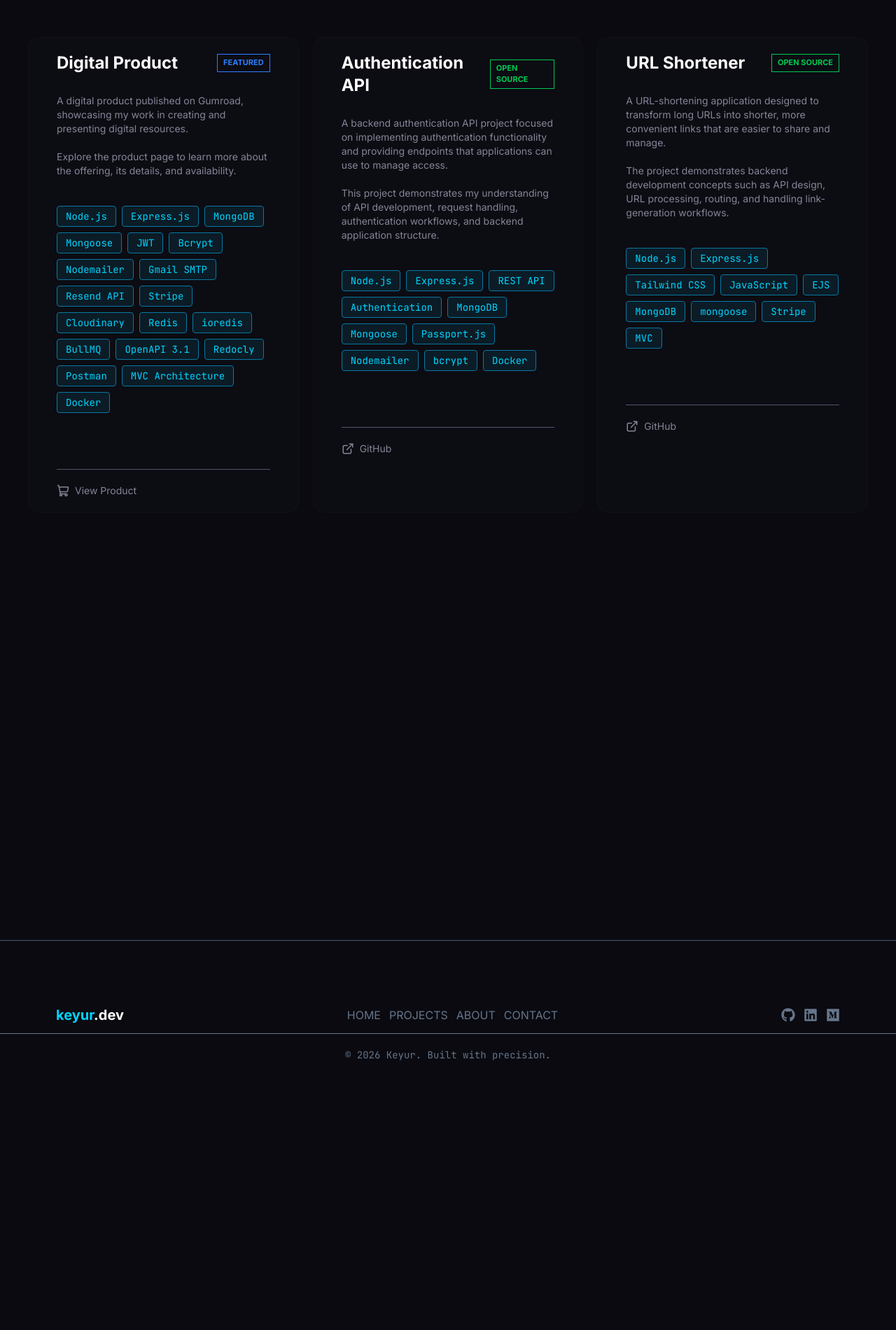
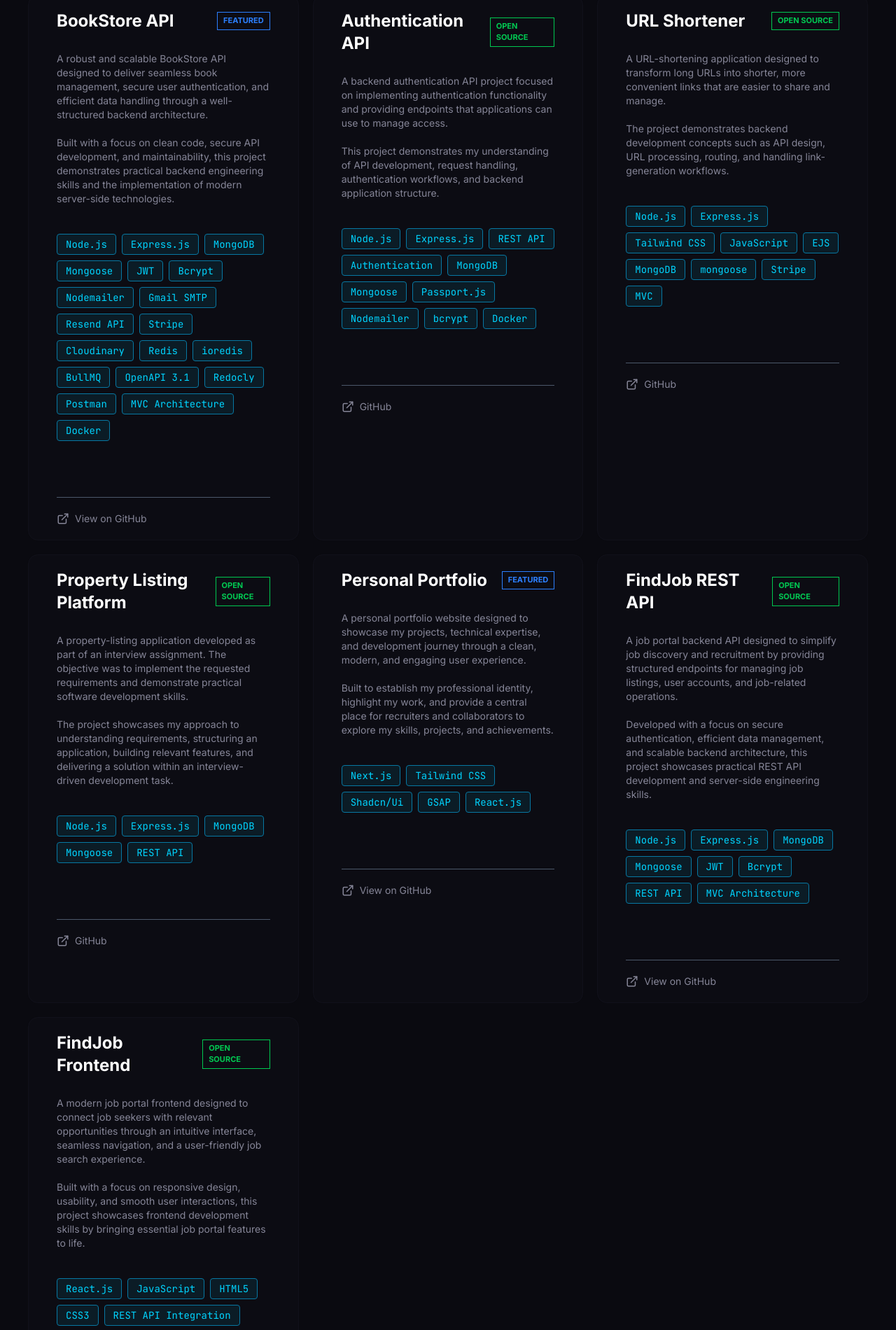
Before and after one commit to PanchalKeyur0806/Portfolio, a Next.js app: page /projects in a window 1280 px wide. Shown: the part 540-2440 px from the top of the page at 70% size. Before the commit the page ends 2184 px from the top, so only its background shows below. Built offline with nearby package versions, Linux system fonts and the light colour scheme.

Commit message:
improved user interactions

```diff
--- a/src/app/projects/page.tsx
+++ b/src/app/projects/page.tsx
@@ -55,7 +55,6 @@ const Projects = () => {
             scrollTrigger: {
               trigger: card,
               start: "top 80%",
-              toggleActions: "play none none reverse",
             },
           },
         );
@@ -65,6 +64,8 @@ const Projects = () => {
       scope: sectionRef,
     },
   );
+
+  const filteredProjects = active === "ALL" ? projects : projects.filter((project) => project.tag === active)
 
   return (
     <main className="min-h-screen w-full" ref={sectionRef}>
@@ -83,15 +84,15 @@ const Projects = () => {
       <ProjectSection
         active={active}
         setActive={setActive}
-        length={projects.length}
+        length={filteredProjects.length}
       />
 
       {/* Project Lists */}
       <section
         ref={projectsRef}
-        className="sm:px-10 px-3 mt-30 mb-20 pb-2 grid grid-cols-1 md:grid-cols-2 lg:grid-cols-3 gap-5 border-b  border-[#4C586A] "
+        className="sm:px-10 px-3 mt-30 pb-20 pb-2 grid grid-cols-1 md:grid-cols-2 lg:grid-cols-3 gap-5 border-b  border-[#4C586A] "
       >
-        {projects.map((project) => (
+        {filteredProjects.map((project) => (
           <Card
             key={project.name}
             className="project-card bg-[#0C0C13] px-3 md:px-6 py-5 mt-10 md:mt-0 border border-[#11111B] font-sans hover:border-[#00D4FF] hover:shadow-[rgba(0,212,255,0.25)_0px_0px_5px_0px,rgba(0,212,255,0.15)_0px_0px_1px_0px] cursor-default"
--- a/src/components/custom/AboutHome.tsx
+++ b/src/components/custom/AboutHome.tsx
@@ -78,7 +78,17 @@ const AboutHome = () => {
       </div>
 
       <div className="mt-10">
-        <Button className="bg-[#00D4FF] text-black px-10 py-6 cursor-pointer rounded text-[18px] hover:bg-[#00d4ff] flex items-center gap-2">
+        <Button
+          onClick={() => {
+            const link = document.createElement("a");
+            link.href = "/Keyur Panchal Resume.pdf";
+            link.download = "Keyur Panchal Resume.pdf";
+            document.body.appendChild(link);
+            link.click();
+            document.body.removeChild(link);
+          }}
+          className="bg-[#00D4FF] text-black px-10 py-6 cursor-pointer rounded text-[18px] hover:bg-[#00d4ff] flex items-center gap-2"
+        >
           <FaDownload />
           <span>Download Resume</span>
         </Button>
--- a/src/components/custom/ContactForm.tsx
+++ b/src/components/custom/ContactForm.tsx
@@ -78,8 +78,7 @@ const ContactForm = () => {
             duration: 0.4,
             scrollTrigger: {
               trigger: elem,
-              start: "top 60%",
-              toggleActions: "play none none reverse",
+              start: "top 75%",
             },
           },
         );
@@ -98,7 +97,6 @@ const ContactForm = () => {
           scrollTrigger: {
             trigger: formRef.current,
             start: "top 60%",
-            toggleActions: "play none none reverse",
           },
         },
       );
--- a/src/components/custom/Footer.tsx
+++ b/src/components/custom/Footer.tsx
@@ -23,7 +23,7 @@ const Footer = () => {
           ease: "power2.in",
           scrollTrigger: {
             trigger: footerRef.current,
-            start: "top 80%",
+            start: "top 95%",
           },
         },
       );
@@ -43,8 +43,10 @@ const Footer = () => {
           {/* name */}
           <div>
             <p className="font-bold text-xl">
-              <span className="text-[#00d4ff]">keyur</span>
-              <span>.dev</span>
+               <Link href="/">
+            <span className="text-[#00D4FF]">keyur</span>
+            <span>.dev</span>
+          </Link>
             </p>
           </div>
           {/* links */}
--- a/src/components/custom/Hero.tsx
+++ b/src/components/custom/Hero.tsx
@@ -4,6 +4,7 @@ import { Button } from "../ui/button";
 import { ArrowRight } from "lucide-react";
 import { gsap } from "@/lib/gsap";
 import Particles from "./Particles";
+import Link from "next/link";
 
 const Hero = () => {
   const heroIntroRef = useRef<HTMLDivElement>(null);
@@ -46,22 +47,6 @@ const keyur = new Developer(
 );`,
   ];
 
-  // contact functionality
-  const gmail = "panchalkeyur694@gmail.com";
-  const subject = encodeURIComponent("Regarding job opportunities");
-  const body = encodeURIComponent(
-    "Hi, I visited your portfolio and would like to connect.",
-  );
-  const gmailUrl = `https://mail.google.com/mail/?view=cm&fs=1&to=${encodeURIComponent(gmail)}&su=${subject}&body=${body}`;
-
-  const openGmail = () => {
-    window.open(
-      gmailUrl,
-      "gmailWindow",
-      "width=600,height=650,left=200,top=100,resizable=yes,scrollbars=yes",
-    );
-  };
-
   useEffect(() => {
     // get all the elements
     const heroIntro = heroIntroRef.current;
@@ -82,12 +67,19 @@ const keyur = new Developer(
     const roleText: string = "Full-Stack Developer";
     const obj = { count: 0 };
 
+    // Disable scrolling
+    document.body.style.overflow = "hidden";
+
     gsap.set("#laptop", {
       x: 40,
     });
 
     // create a timeline
-    const t1 = gsap.timeline();
+    const t1 = gsap.timeline({
+      onComplete: () => {
+        document.body.style.overflow = "";
+      },
+    });
 
     // hero intro text typing animation
     t1.to(obj, {
@@ -213,11 +205,13 @@ const keyur = new Developer(
     return () => {
       t1.kill();
       gsap.killTweensOf(obj);
+
+      document.body.style.overflow = "";
     };
   }, []);
 
   return (
-    <section className="px-3 sm:px-10 relative  py-1 font-mono  h-[90vh]  w-full">
+    <section className="px-3 mt-20 sm:mt-0 sm:px-10 relative  py-1 font-mono  h-[90vh]  w-full">
       <Particles />
       <div className="relative z-10 max-w-8xl w-full h-full mx-auto grid items-center  lg:grid-cols-[1fr_0.6fr]">
         <div className="w-full h-full flex justify-center flex-col ">
@@ -267,12 +261,9 @@ const keyur = new Developer(
             </Button>
 
             <Button
-              onClick={openGmail}
               className={`  px-8 py-6 border-white rounded-none  text-white bg-[#0A0A10] hover:bg-[#0A0A10] cursor-pointer`}
             >
-              {/* <a href={gmailUrl} target="_self"> */}
-              Get In Touch
-              {/* </a> */}
+              <Link href={"/contact"}>Get In Touch</Link>
             </Button>
           </div>
         </div>
--- a/src/components/custom/LetsBuild.tsx
+++ b/src/components/custom/LetsBuild.tsx
@@ -3,27 +3,12 @@ import React, { useRef } from "react";
 import { Button } from "../ui/button";
 import { gsap } from "@/lib/gsap";
 import { useGSAP } from "@gsap/react";
+import Link from "next/link";
 
 const LetsBuild = () => {
   const sectionRef = useRef<HTMLElement>(null);
   const headingRef = useRef<HTMLDivElement>(null);
   const buttonRef = useRef<HTMLDivElement>(null);
-
-  // contact functionality
-  const gmail = "panchalkeyur694@gmail.com";
-  const subject = encodeURIComponent("Regarding job opportunities");
-  const body = encodeURIComponent(
-    "Hi, I visited your portfolio and would like to connect.",
-  );
-  const gmailUrl = `https://mail.google.com/mail/?view=cm&fs=1&to=${encodeURIComponent(gmail)}&su=${subject}&body=${body}`;
-
-  const openGmail = () => {
-    window.open(
-      gmailUrl,
-      "gmailWindow",
-      "width=600,height=650,left=200,top=100,resizable=yes,scrollbars=yes",
-    );
-  };
 
   useGSAP(
     () => {
@@ -90,14 +75,15 @@ const LetsBuild = () => {
 
       <div ref={buttonRef}>
         <div>
+          <Link href={"/contact"}>
           <Button
-            onClick={openGmail}
             className={
               "px-10 py-6 bg-[#00D4FF] text-black rounded hover:bg-[#00D4FF] cursor-default text-[16px] w-55 md:w-70 h-18.75"
             }
           >
             Get In Touch
           </Button>
+          </Link>
         </div>
         <div className="mt-1">
           <p className="text-[#3D4B64] text-[13px] text-center">
--- a/src/constants/projects.ts
+++ b/src/constants/projects.ts
@@ -1,11 +1,14 @@
 const projects = [
   {
-    name: "Digital Product",
-    tag: "FEATURED",
+name: "BookStore API",
+tag: "FEATURED",
     description1:
-      "A digital product published on Gumroad, showcasing my work in creating and presenting digital resources.",
+  "A robust and scalable BookStore API designed to deliver seamless book management, secure user authentication, and efficient data handling through a well-structured backend architecture.",
+
     description2:
-      "Explore the product page to learn more about the offering, its details, and availability.",
+  "Built with a focus on clean code, secure API development, and maintainability, this project demonstrates practical backend engineering skills and the implementation of modern server-side technologies.",
+
+
     technology: [
       "Node.js",
       "Express.js",
@@ -28,9 +31,11 @@ const projects = [
       "Docker",
     ],
     links: {
-      name: "View Product",
-      url: "https://keyurdev.gumroad.com/l/rovbeg?layout=profile",
-      type: "product",
+          name: "View on GitHub",
+
+      url: "https://github.com/PanchalKeyur0806/BookStore",
+      type: "github",
+
     },
   },
 
@@ -99,6 +104,74 @@ const projects = [
       type: "github",
     },
   },
+  {
+  name: "Personal Portfolio",
+  tag: "FEATURED",
+  description1:
+    "A personal portfolio website designed to showcase my projects, technical expertise, and development journey through a clean, modern, and engaging user experience.",
+  description2:
+    "Built to establish my professional identity, highlight my work, and provide a central place for recruiters and collaborators to explore my skills, projects, and achievements.",
+  technology: [
+    "Next.js",
+    "Tailwind CSS",
+    "Shadcn/Ui",
+    "GSAP",
+    "React.js"
+
+  ],
+  links: {
+    name: "View on GitHub",
+    url: "https://github.com/PanchalKeyur0806/Portfolio",
+    type: "github",
+  },
+},
+
+{
+  name: "FindJob REST API",
+  tag: "OPEN SOURCE",
+  description1:
+    "A job portal backend API designed to simplify job discovery and recruitment by providing structured endpoints for managing job listings, user accounts, and job-related operations.",
+  description2:
+    "Developed with a focus on secure authentication, efficient data management, and scalable backend architecture, this project showcases practical REST API development and server-side engineering skills.",
+  technology: [
+    "Node.js",
+    "Express.js",
+    "MongoDB",
+    "Mongoose",
+    "JWT",
+    "Bcrypt",
+    "REST API",
+    "MVC Architecture",
+  ],
+  links: {
+    name: "View on GitHub",
+    url: "https://github.com/PanchalKeyur0806/Findjob-Rest-Api",
+    type: "github",
+  },
+},
+
+
+{
+  name: "FindJob Frontend",
+  tag: "OPEN SOURCE",
+  description1:
+    "A modern job portal frontend designed to connect job seekers with relevant opportunities through an intuitive interface, seamless navigation, and a user-friendly job search experience.",
+  description2:
+    "Built with a focus on responsive design, usability, and smooth user interactions, this project showcases frontend development skills by bringing essential job portal features to life.",
+  technology: [
+    "React.js",
+    "JavaScript",
+    "HTML5",
+    "CSS3",
+    "REST API Integration",
+    "Responsive Design",
+  ],
+  links: {
+    name: "View on GitHub",
+    url: "https://github.com/PanchalKeyur0806/Findjob-Frontend-Code",
+    type: "github",
+  },
+},
 ];
 
 export default projects;
```
Also changed, not shown: src/components/custom/MobileNavbar.tsx (+71 -16 lines), src/components/custom/Navbar.tsx (+22 -7 lines), 1 other file (tests, documents, lock files or other folders).
